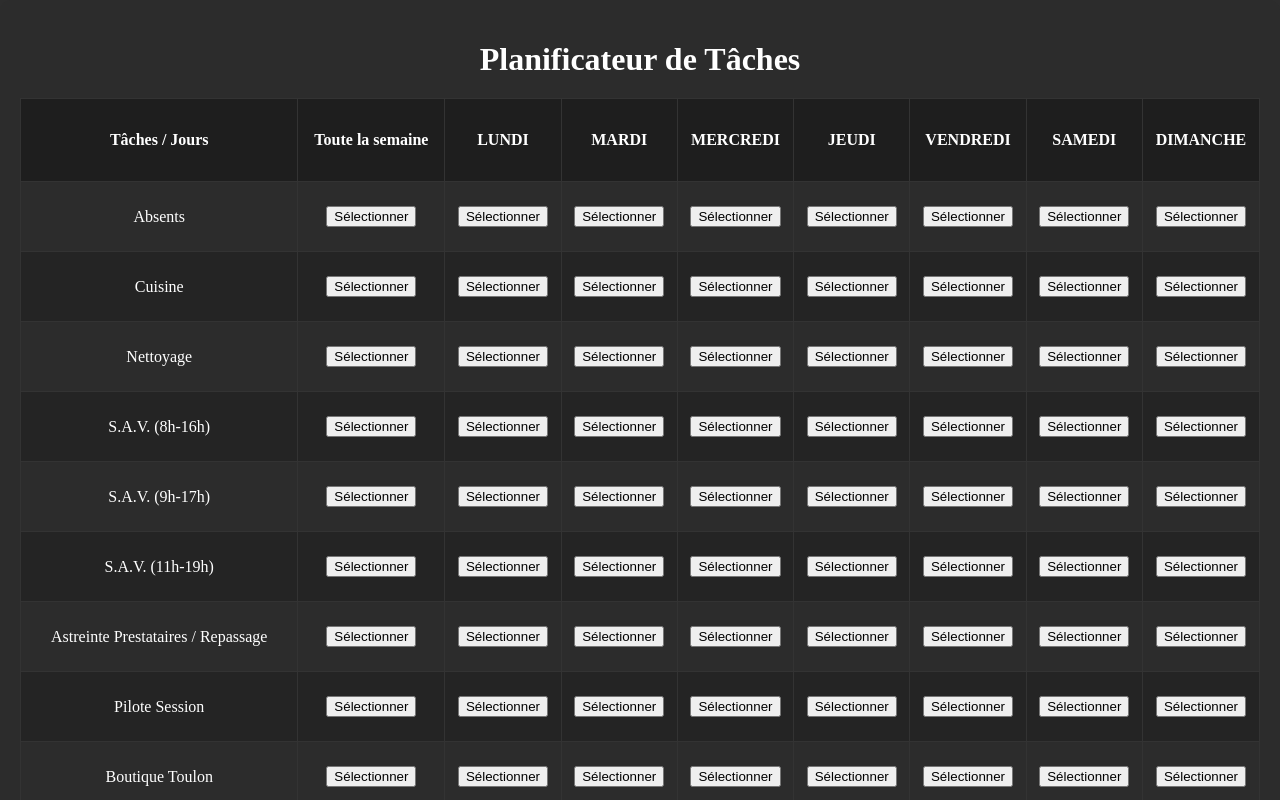
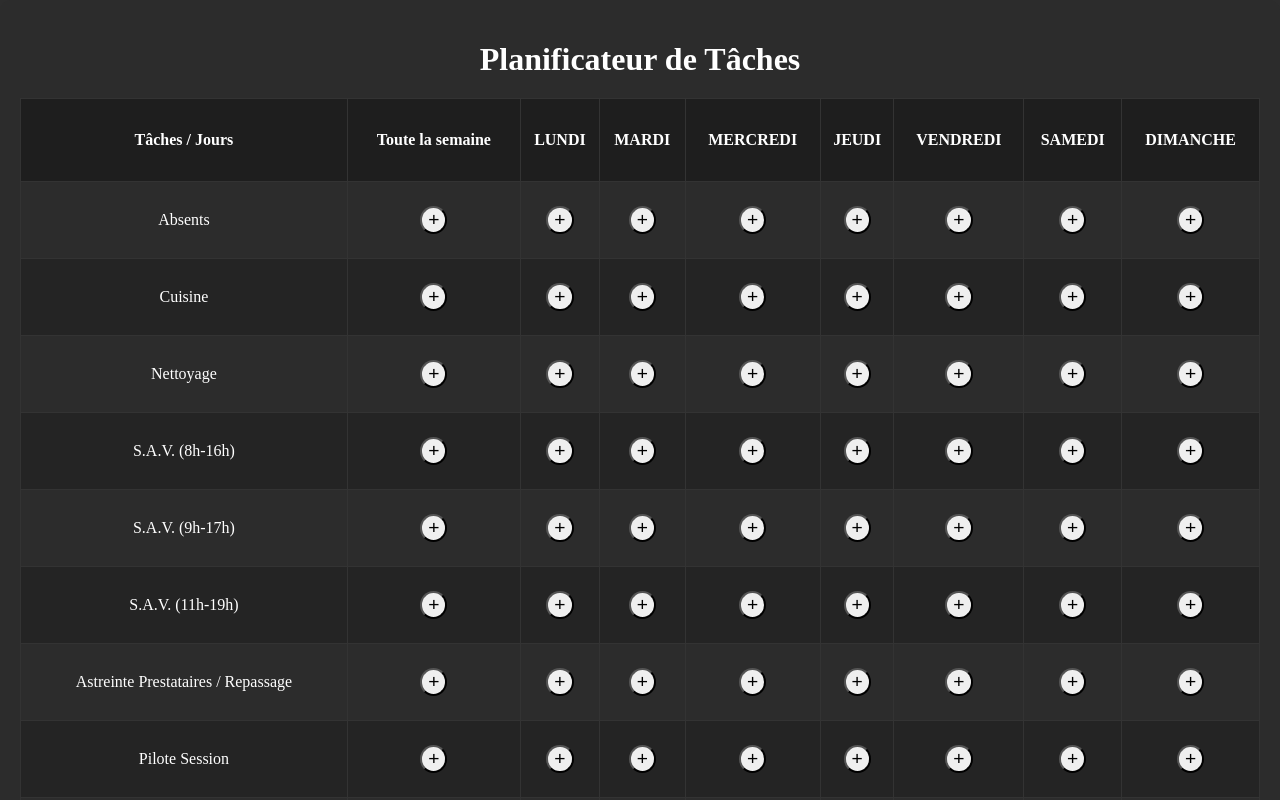
Before and after one commit to LaurentArcos/planner, a React (Create React App) app: page / in a window 1280 px wide. Shown: the top 800 px of the page. Built offline with nearby package versions, Linux system fonts and the light colour scheme.

Commit message:
modification du bouton ajouter

```diff
--- a/src/TaskPlanner.js
+++ b/src/TaskPlanner.js
@@ -252,7 +252,7 @@ const TaskPlanner = () => {
                             <td>{task.name}</td>
                             {days.map(day => (
                                 <td key={`${task.name}-${day}`}>
-                                    <button onClick={() => handleOpenModal(task, day)}>Sélectionner</button>
+                                    <button className='button-add' onClick={() => handleOpenModal(task, day)}>+</button>
                                     <div>
                                         {selections[`${task.name}-${day}`]?.map(name => <div key={name}>{name}</div>)}
                                     </div>
--- a/src/_TaskPlanner.scss
+++ b/src/_TaskPlanner.scss
@@ -53,6 +53,18 @@
     }
   }
 
+  .button-add {
+    border-radius: 50%;
+    font-size: 1.2rem;
+    cursor: pointer;
+    transition: background-color 0.3s;
+
+    &:hover {
+        background-color: #009c22;
+        scale: 1.2;
+    }
+}
+
   .modal {
       position: fixed;
       top: 50%;
```
Lines whose indentation alone changed are shown as unchanged.
